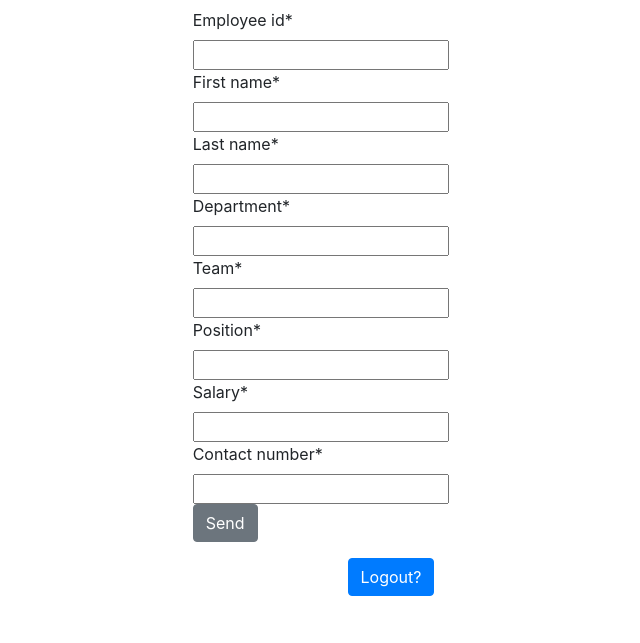
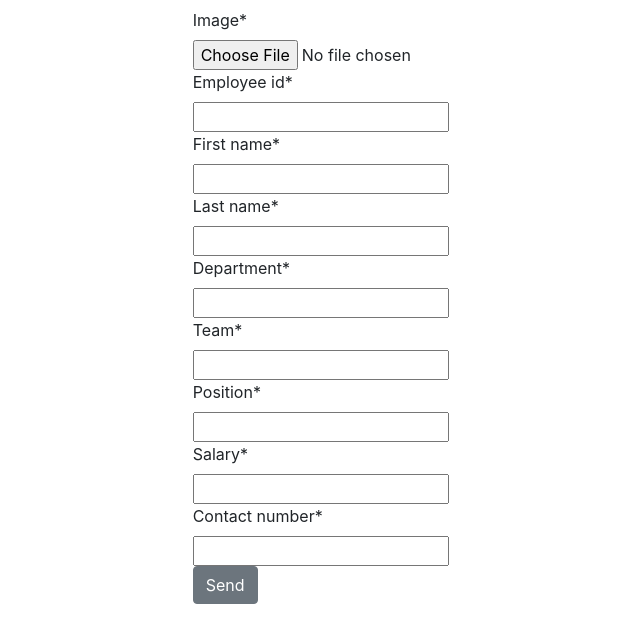
Before and after one commit to kczan/TeamManager, a Django app: template TeamManager/templates/employee/form.html in a window 1280 px wide. Shown: the top 643 px of the page, without its empty margins (249-889 px from the left). Run offline with Django 3.2, Linux system fonts and the light colour scheme; the template is opened without the code that fills it: values that come from a table or form of the project are taken from there, others are empty; some libraries are stand-ins or nearby versions.

Commit message:
Set up AWS S3 for employee photo storage

```diff
--- a/TeamManager/employee/forms.py
+++ b/TeamManager/employee/forms.py
@@ -6,5 +6,5 @@ class EmployeeForm(forms.ModelForm):
 
     class Meta:
         model = Employee
-        fields = ['employee_id', 'first_name', 'last_name', 'department', 'team',
+        fields = ['image', 'employee_id', 'first_name', 'last_name', 'department', 'team',
                   'position', 'salary', 'contact_number']
--- a/TeamManager/employee/models.py
+++ b/TeamManager/employee/models.py
@@ -30,6 +30,8 @@ class Employee(models.Model):
     position = models.CharField(blank=False, null=True, max_length=30)
     salary = models.IntegerField(blank=False)
     contact_number = models.IntegerField(blank=False)
+    image = models.ImageField(
+        default='profile_pic.jpg', upload_to='employee_photos')
 
     def __str__(self):
         return f'{self.first_name} {self.last_name}'
--- a/TeamManager/employee/serializers.py
+++ b/TeamManager/employee/serializers.py
@@ -15,7 +15,7 @@ class EmployeeSerializer(serializers.ModelSerializer):
     class Meta:
         model = Employee
         fields = ['employee_id', 'first_name', 'last_name', 'department', 'team',
-                  'position', 'salary', 'contact_number']
+                  'position', 'salary', 'contact_number', 'image']
 
     def get_employee_id(self, obj):
         return obj.employee_id
@@ -40,3 +40,7 @@ class EmployeeSerializer(serializers.ModelSerializer):
 
     def get_contact_number(self, obj):
         return obj.contact_number
+
+    def get_image(self, obj):
+        print(obj.image)
+        return obj.image
--- a/TeamManager/templates/components/form.html
+++ b/TeamManager/templates/components/form.html
@@ -1,6 +1,6 @@
 {% load crispy_forms_tags %}
 
-<form method="POST" class="form-group">
+<form method="POST" class="form-group" enctype="multipart/form-data">
   {% csrf_token %} {{ form|crispy }}
   <button type="submit" class="btn btn-secondary">
     {% if btn_label %}{{btn_label}} {% else %}Send {% endif %}
--- a/TeamManager/templates/employee/form.html
+++ b/TeamManager/templates/employee/form.html
@@ -4,7 +4,5 @@
   <h1>{{ title }}</h1>
   {% include 'components/form.html' with form=form btn_label=btn_label %}
 </div>
-<div class="px-2 text-center w-100 mb-4">
-  <a href="/logout" class="btn btn-primary">Logout?</a>
-</div>
+
 {% endblock content %}
```
Also changed, not shown: TeamManager/TeamManager/settings.py (+22 -1 lines), TeamManager/employee/views.py (+14 -11 lines), webteammanager/src/employee/detail.js (+5 -2 lines), TeamManager/employee/migrations/0003_employee_picture.py (added), TeamManager/employee/migrations/0004_auto_20200716_1802.py (added), TeamManager/employee/migrations/0005_auto_20200716_1806.py (added), TeamManager/employee/migrations/0006_auto_20200716_1810.py (added), 1 other file.
